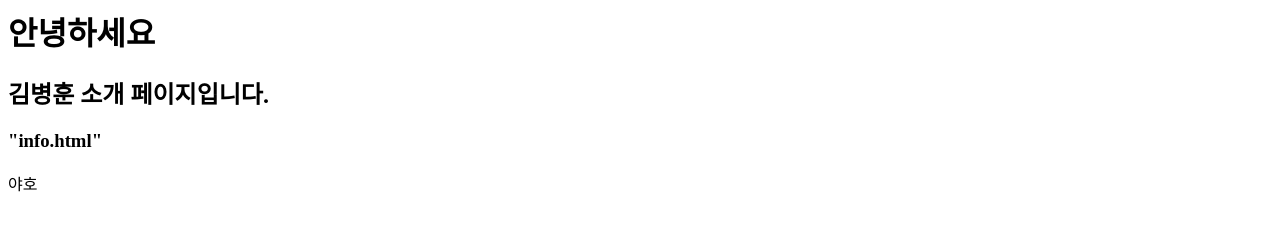
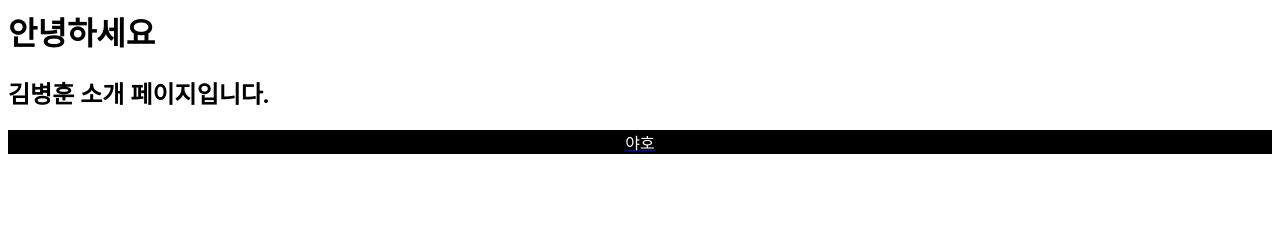
Before and after one commit to uknim2000/practice, a plain HTML site: page simple_webpage/index.html in a window 1280 px wide. Drawn offline with Linux system fonts and the light colour scheme.

Commit message:
syle 완료

```diff
--- a/simple_webpage/index.html
+++ b/simple_webpage/index.html
@@ -1,8 +1,15 @@
+<style>
+p{
+    color: white;
+    background-color: black;
+    text-align: center;
+    </style>
+
 <h1>안녕하세요</h1>
 
 <h2>김병훈 소개 페이지입니다.</h2>
 <h3>
-    <href>"info.html"</href>
+    <a href ="info.html">
 </h3>
 
 <p>
```
